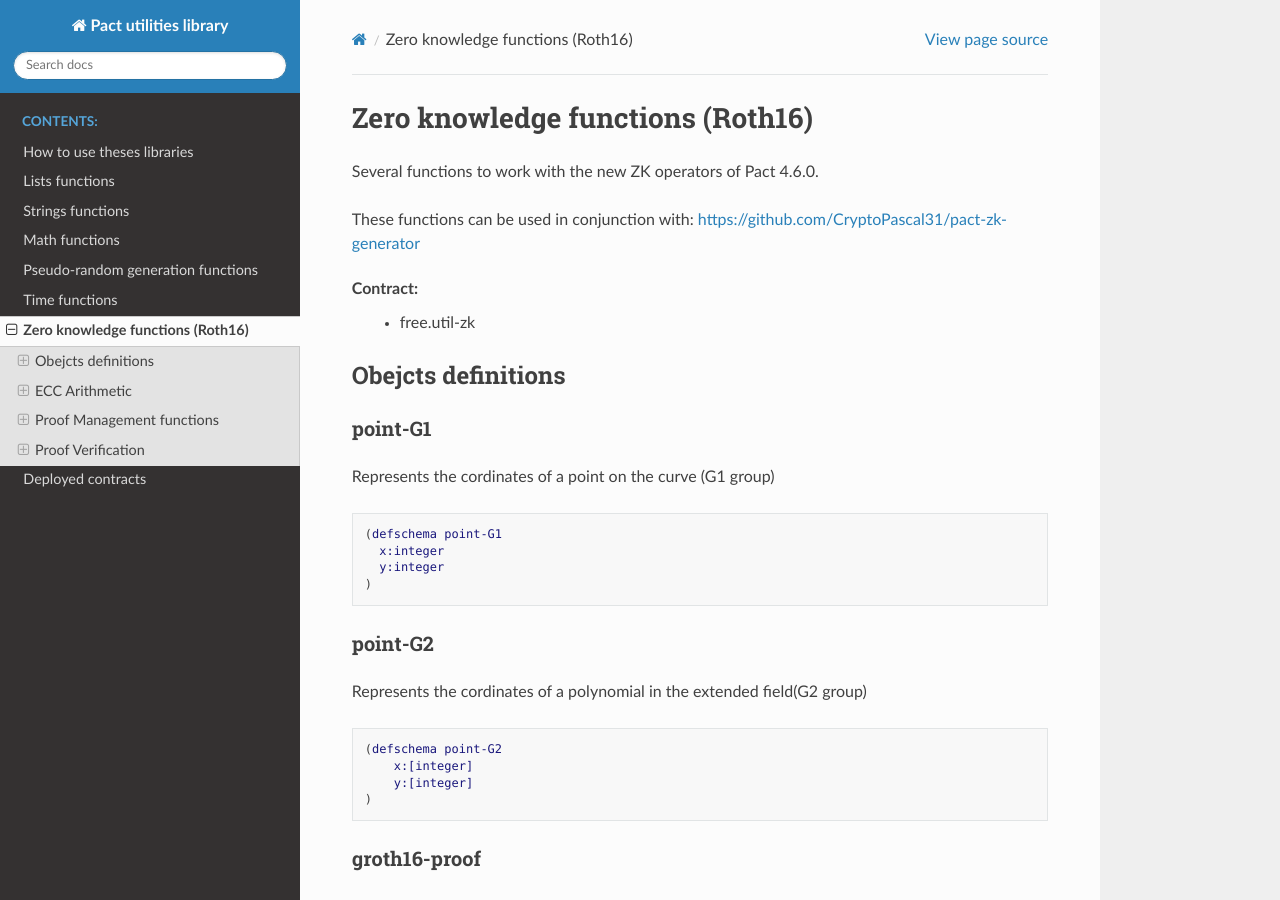
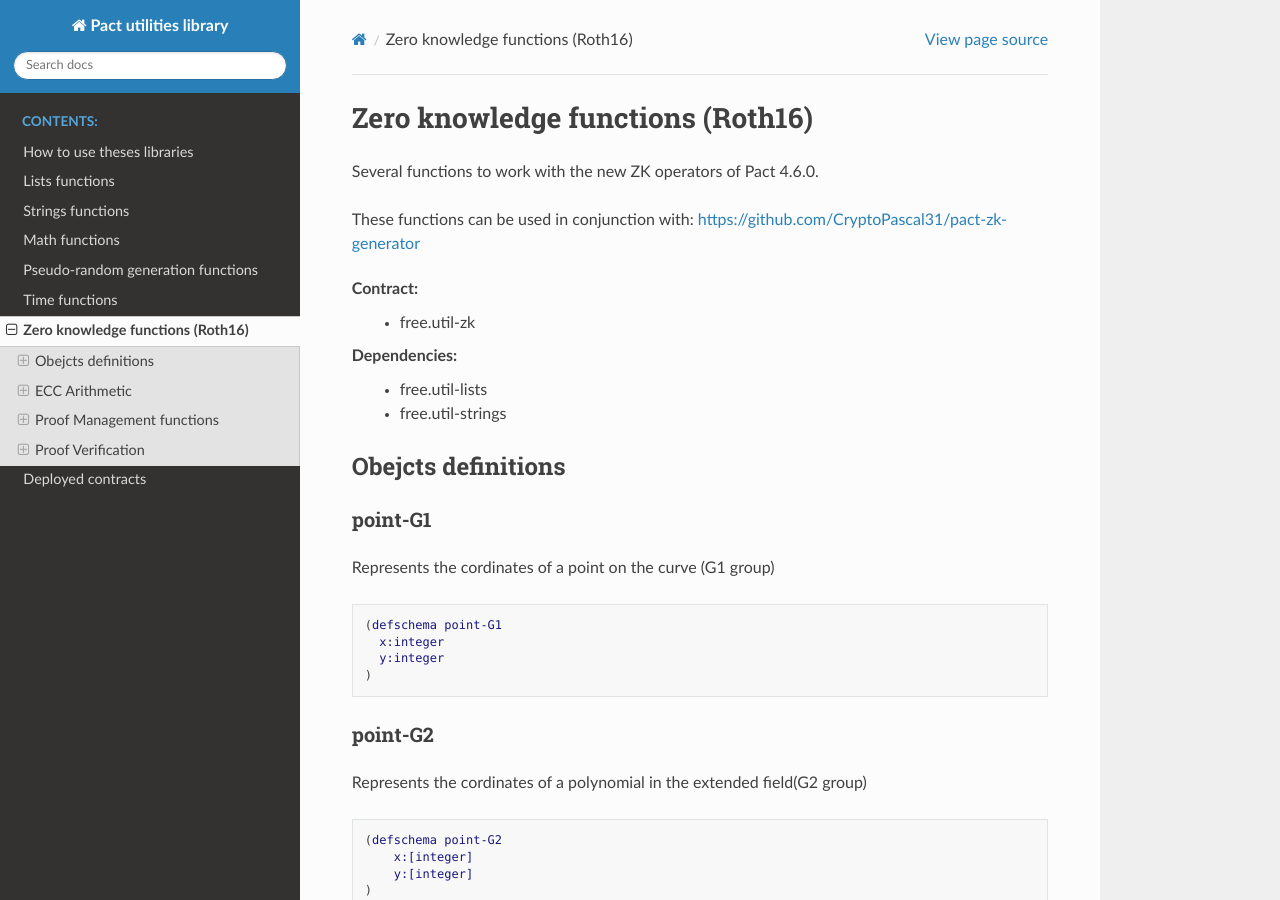
Before and after one commit to CryptoPascal31/pact-util-lib, a Sphinx documentation site: the page built from docs/source/util-zk.rst, in a window 1280 px wide and 900 px high. Built offline with Sphinx 7.4.7 and the Read the Docs theme 2.0.0, drawn with Linux system fonts in a browser that asks for light colours.

Commit message:
Doc: Add dependencies for ZK

```diff
--- a/docs/source/util-zk.rst
+++ b/docs/source/util-zk.rst
@@ -7,6 +7,10 @@ These functions can be used in conjunction with: https://github.com/CryptoPascal
 
 **Contract:**
   * free.util-zk
+
+**Dependencies:**
+  * free.util-lists
+  * free.util-strings
 
 Obejcts definitions
 -------------------
```
